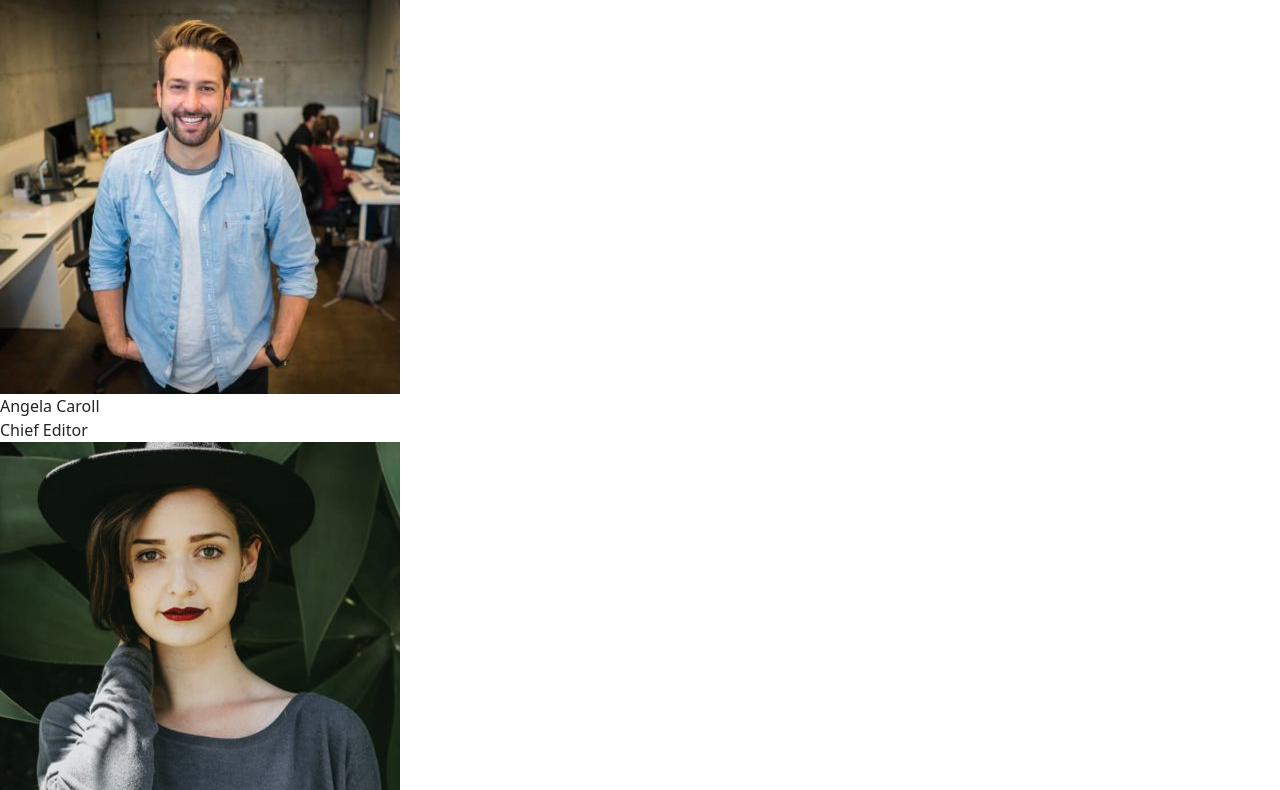
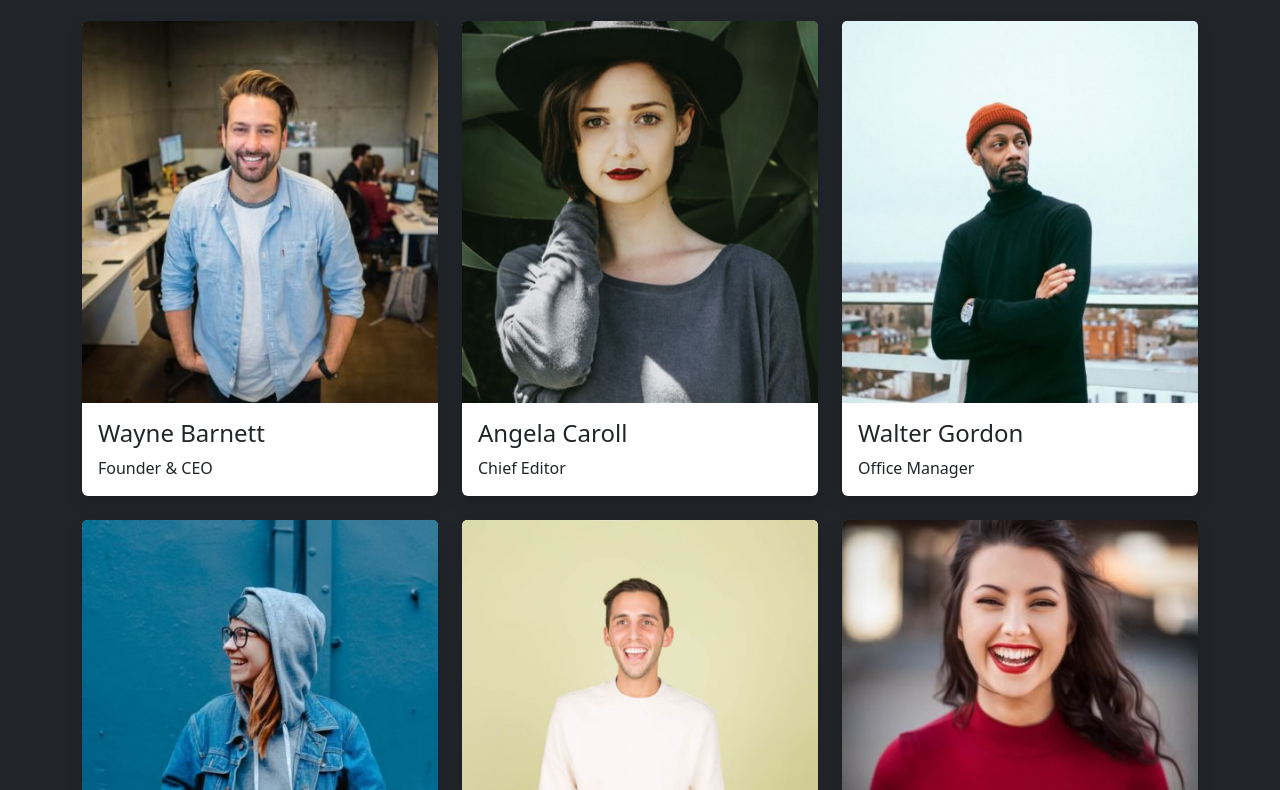
Before and after one commit to lucafranzoi98/js-our-team, a plain HTML site: page index.html in a window 1280 px wide. Shown: the part 83-873 px from the top of the page. Drawn offline with nearby package versions, Linux system fonts and the light colour scheme.

Commit message:
bonus 2 + css

```diff
--- a/assets/js/script.js
+++ b/assets/js/script.js
@@ -1,4 +1,3 @@
-const divEl = document.querySelector("div");
 const team = [
    {nome: "Wayne Barnett", ruolo: "Founder & CEO", foto: "./assets/img/wayne-barnett-founder-ceo.jpg"},
    {nome: "Angela Caroll", ruolo: "Chief Editor", foto: "./assets/img/angela-caroll-chief-editor.jpg"},
@@ -8,15 +7,20 @@ const team = [
    {nome: "Barbara Ramos", ruolo: "Graphic Designer", foto: "./assets/img/barbara-ramos-graphic-designer.jpg"}
 ];
 
+const rowEl = document.querySelector(".row");
+
 for (let i = 0; i < team.length; i++) {
    const member = team[i];
+   const markupEl =
+   `<div class="col-12 col-md-4">
+      <div class="card border-0 shadow">
+         <img src="${member["foto"]}" class="card-img-top">
+         <div class="card-body">
+            <h4 class="card-title">${member["nome"]}</h4>
+            <div class="card-text">${member["ruolo"]}</div>
+         </div>
+      </div>
+   </div>`;
+   rowEl.insertAdjacentHTML("beforeend", markupEl)
 
-   for (const key in member) {
-
-      if (key == "foto") {
-         divEl.insertAdjacentHTML("beforeend", `<img src="${member[key]}">`);
-      } else {
-         divEl.insertAdjacentHTML("beforeend", `<div>${member[key]}</div>`);
-      }
-   }
 }
--- a/index.html
+++ b/index.html
@@ -7,9 +7,14 @@
     <link rel="stylesheet" href="./assets/css/style.css">
     <title>Our Team</title>
 </head>
-<body>
+<body class="bg-dark">
 
-   <div></div>
+   <h1 class="text-white text-center mt-3">Our Team</h1>
+   <div class="container">
+      <div class="row g-4 my-3">
+
+      </div>
+   </div>
 
    <script src="https://cdn.jsdelivr.net/npm/bootstrap@5.3.1/dist/js/bootstrap.bundle.min.js" integrity="sha384-HwwvtgBNo3bZJJLYd8oVXjrBZt8cqVSpeBNS5n7C8IVInixGAoxmnlMuBnhbgrkm" crossorigin="anonymous"></script>
    <script type="text/javascript" src="./assets/js/script.js"></script>
```
